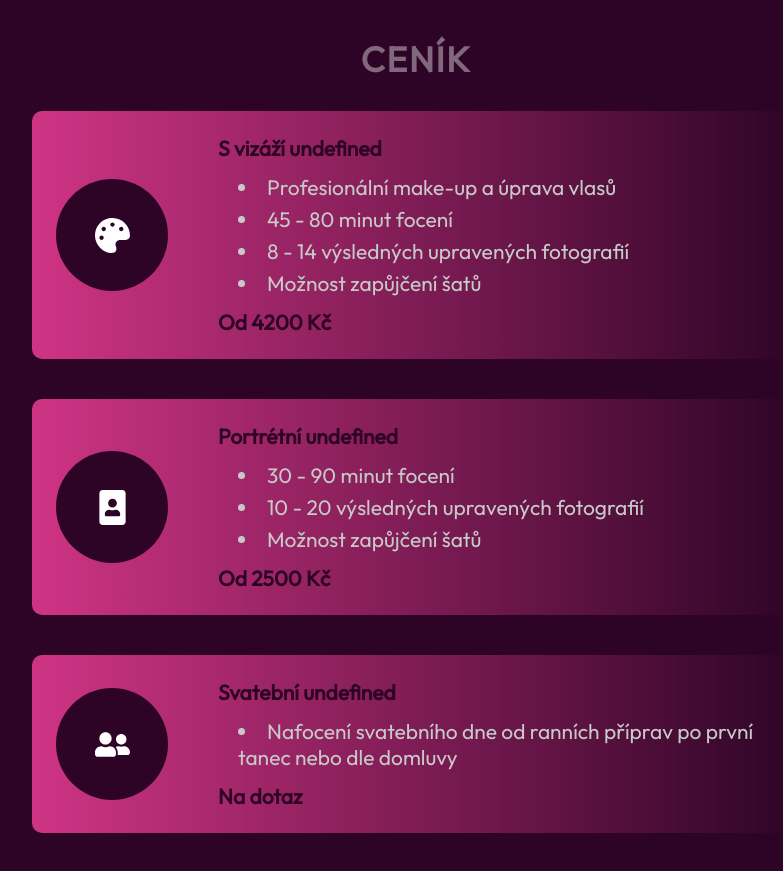
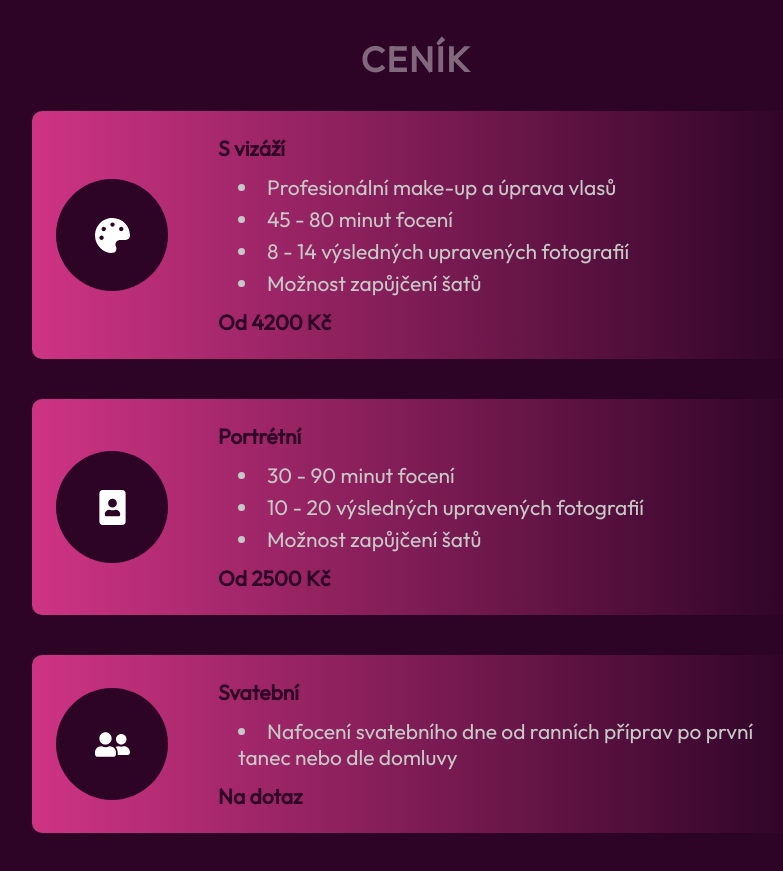
Before and after one commit to syny-o/kity-react, a React (Vite) app: page / in a window 1280 px wide. Shown: the part 1440-2311 px from the top of the page, without its empty margins (224-1007 px from the left). Built offline with nearby package versions, Linux system fonts and the light colour scheme; no server answers.

Commit message:
fixed bug

```diff
--- a/src/components/PriceList/PriceListElement.jsx
+++ b/src/components/PriceList/PriceListElement.jsx
@@ -10,10 +10,7 @@ function PriceListElement({ priceListItem, id }) {
         {priceListItem.role === "Svatební" && <FaUserFriends />}
       </div>
       <div className="price-list-item-details">
-        <h3>
-          {priceListItem.role}
-          <span className="">{` ${priceListItem.organisation}`}</span>
-        </h3>
+        <h3>{priceListItem.role}</h3>
         <ul>
           {priceListItem.items.map((experience, id) => {
             return <li key={id}>{experience}</li>;
```
